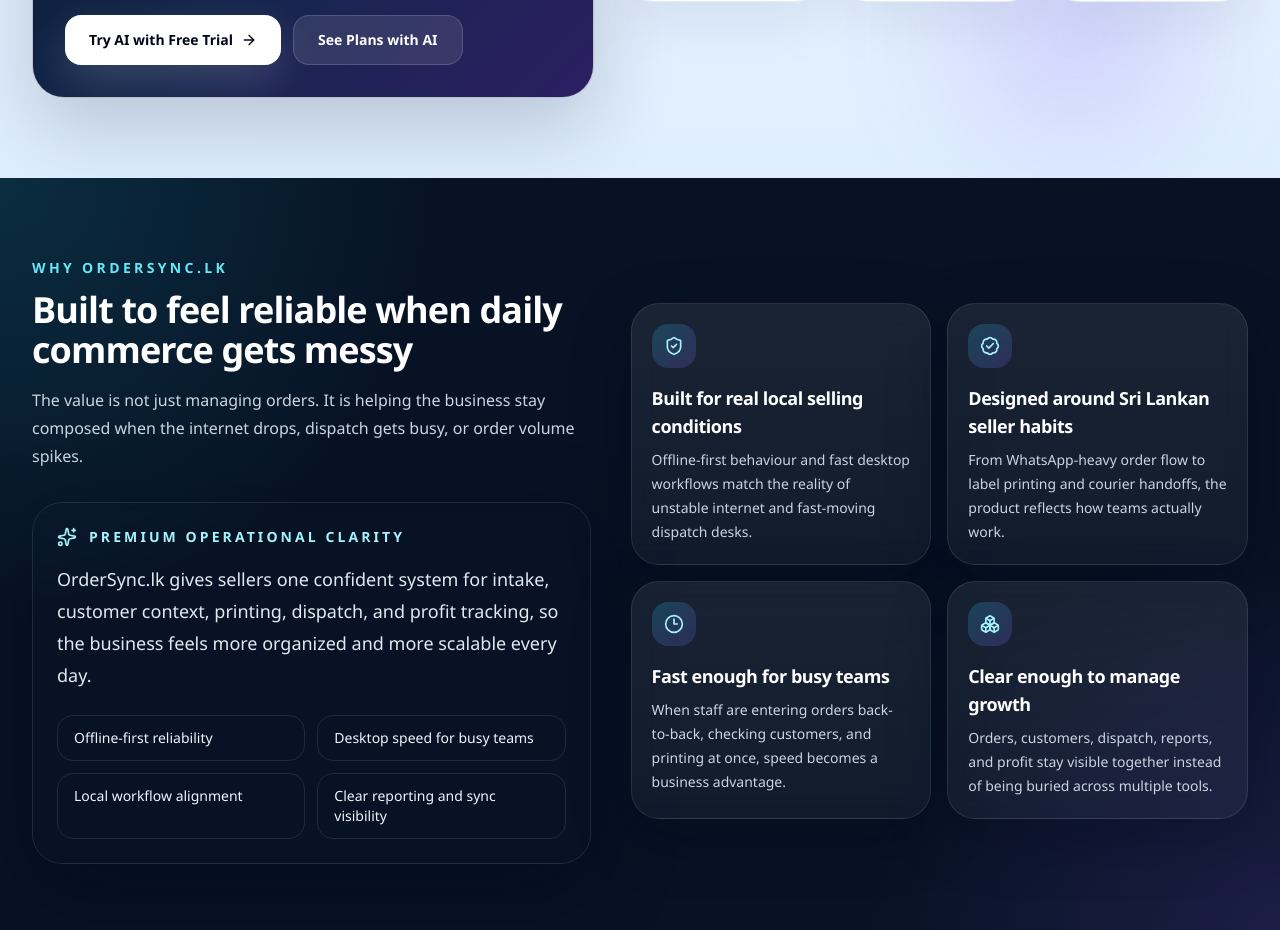
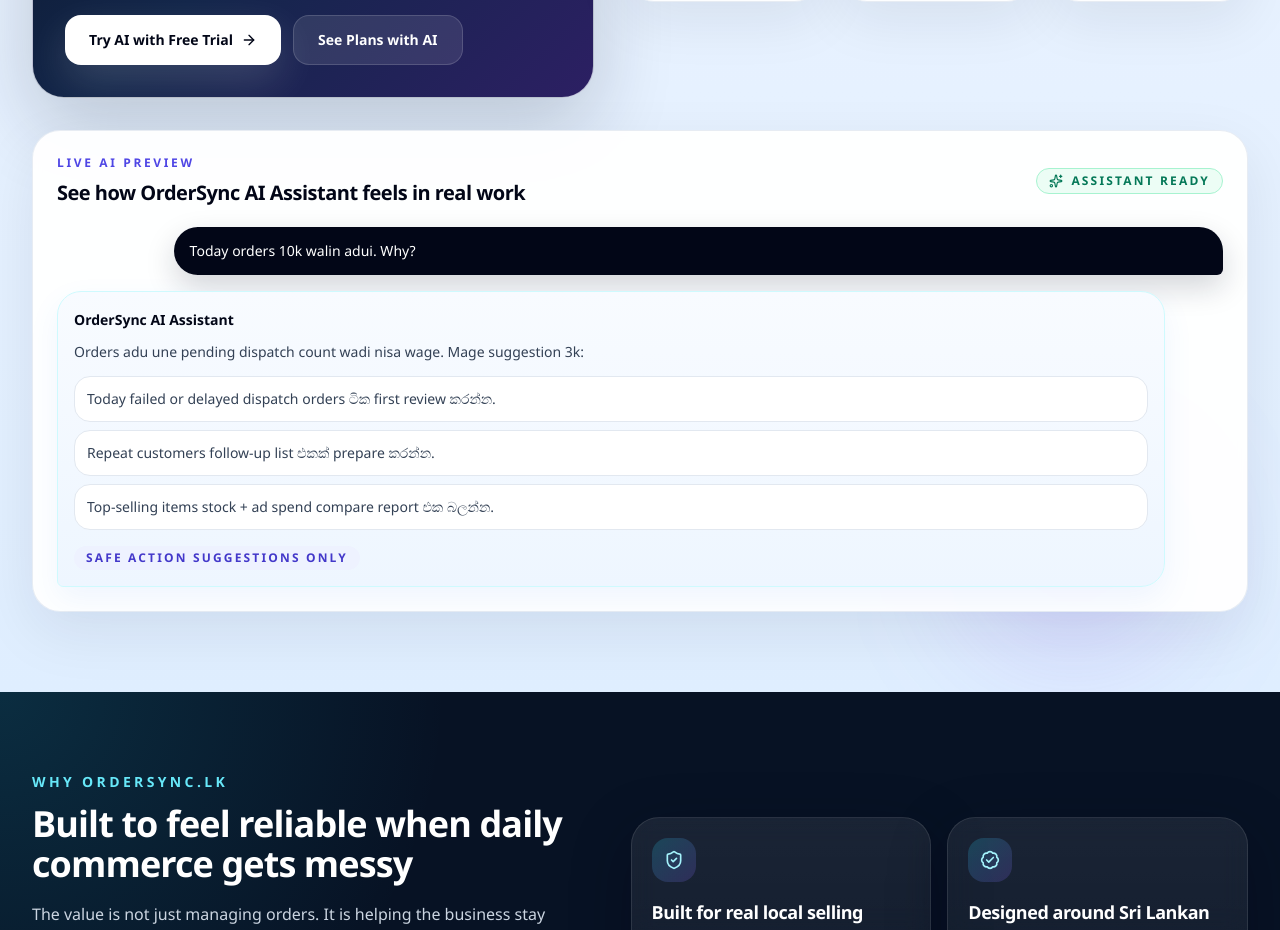
Before and after one commit to Dilshansd2001/ordersync, a React (Vite) app in the folder frontend/: page / in a window 1280 px wide. Shown: the part 3400-4330 px from the top of the page. Built offline with nearby package versions, Linux system fonts and the light colour scheme; no server answers.

Commit message:
Enhance AI assistant highlight on landing page

```diff
--- a/frontend/src/pages/LandingPage.jsx
+++ b/frontend/src/pages/LandingPage.jsx
@@ -670,6 +670,45 @@
                     )
                   })}
                 </div>
+
+                <div className="rounded-[28px] border border-slate-200/80 bg-white/95 p-5 shadow-[0_20px_60px_rgba(15,23,42,0.08)] backdrop-blur-sm sm:p-6 lg:col-span-2">
+                  <div className="flex items-center justify-between gap-3">
+                    <div>
+                      <p className="text-xs font-semibold uppercase tracking-[0.22em] text-indigo-600">Live AI preview</p>
+                      <h3 className="mt-2 text-xl font-semibold tracking-tight text-slate-950">See how OrderSync AI Assistant feels in real work</h3>
+                    </div>
+                    <span className="inline-flex items-center gap-2 rounded-full border border-emerald-200 bg-emerald-50 px-3 py-1 text-xs font-semibold uppercase tracking-[0.18em] text-emerald-700">
+                      <Sparkles className="h-3.5 w-3.5" />
+                      Assistant ready
+                    </span>
+                  </div>
+
+                  <div className="mt-5 space-y-4">
+                    <div className="ml-auto max-w-[90%] rounded-[24px] rounded-br-md bg-slate-950 px-4 py-3 text-sm leading-6 text-white shadow-[0_12px_30px_rgba(15,23,42,0.18)]">
+                      Today orders 10k walin adui. Why?
+                    </div>
+                    <div className="max-w-[95%] rounded-[24px] rounded-bl-md border border-cyan-100 bg-[linear-gradient(180deg,#f8fbff,#eef6ff)] px-4 py-4 text-sm leading-6 text-slate-700 shadow-[0_12px_30px_rgba(59,130,246,0.08)]">
+                      <p className="font-semibold text-slate-950">OrderSync AI Assistant</p>
+                      <p className="mt-2">
+                        Orders adu une pending dispatch count wadi nisa wage. Mage suggestion 3k:
+                      </p>
+                      <div className="mt-3 grid gap-2">
+                        {[
+                          'Today failed or delayed dispatch orders ටික first review කරන්න.',
+                          'Repeat customers follow-up list එකක් prepare කරන්න.',
+                          'Top-selling items stock + ad spend compare report එක බලන්න.',
+                        ].map((item) => (
+                          <div key={item} className="rounded-2xl border border-slate-200 bg-white px-3 py-2.5 text-slate-700">
+                            {item}
+                          </div>
+                        ))}
+                      </div>
+                      <div className="mt-4 inline-flex items-center gap-2 rounded-full bg-indigo-50 px-3 py-1 text-xs font-semibold uppercase tracking-[0.18em] text-indigo-700">
+                        Safe action suggestions only
+                      </div>
+                    </div>
+                  </div>
+                </div>
               </div>
             </div>
           </section>
```
